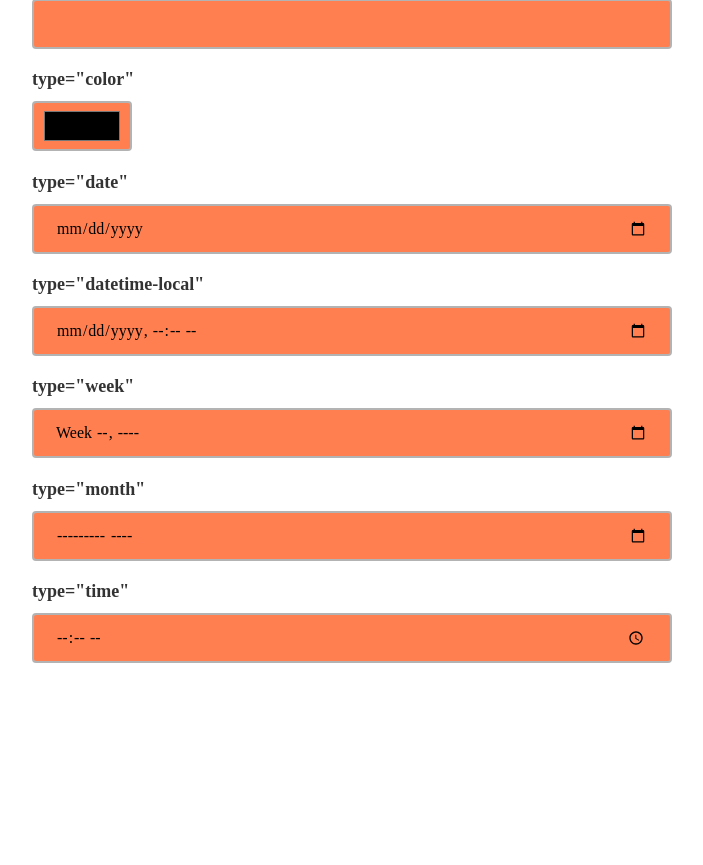
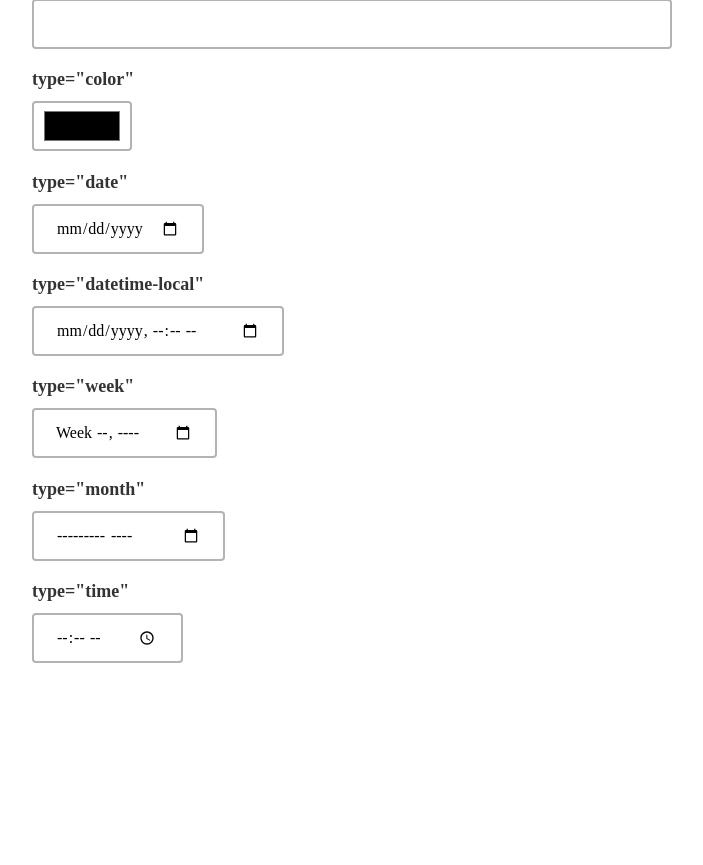
Before and after one commit to shchukin/template, a PHP site: page /markups/_input.html in a window 1280 px wide. Shown: the part 3352-4217 px from the top of the page, without its empty margins (288-991 px from the left). Run offline with PHP 8.4, Linux system fonts and the light colour scheme.

Commit message:
input widths

```diff
--- a/src/styles/_input.css
+++ b/src/styles/_input.css
@@ -2,12 +2,12 @@
 
 }
     .input__widget {
-        appearance: none; /* 1) appearance of <select>, 2) ability to us "box-shadow" on iOS, 3) rounded corners of type="search"  */
+        appearance: none; /* 1) remove angle in <select> at the right , 2) ability to use "box-shadow" on iOS, 3) reset rounded corners of type="search"  */
         vertical-align: top;
         width: 100%;
         height: 50px;
         padding: 11px 22px;
-        background-color: coral; /* reset <select> background (appearance: none; doesn't help) */
+        background-color: #FFFFFF; /* reset <select> background (appearance: none; doesn’t help here) */
         border: 2px solid var(--input-border);
         outline: none;
         border-radius: 4px;
@@ -43,6 +43,14 @@
     .input__widget[type="color"] {
         width: 100px;
         padding: 4px 8px;
+    }
+
+    .input__widget[type="date"],
+    .input__widget[type="datetime-local"],
+    .input__widget[type="week"],
+    .input__widget[type="month"],
+    .input__widget[type="time"] {
+        width: auto;
     }
 
 
```
